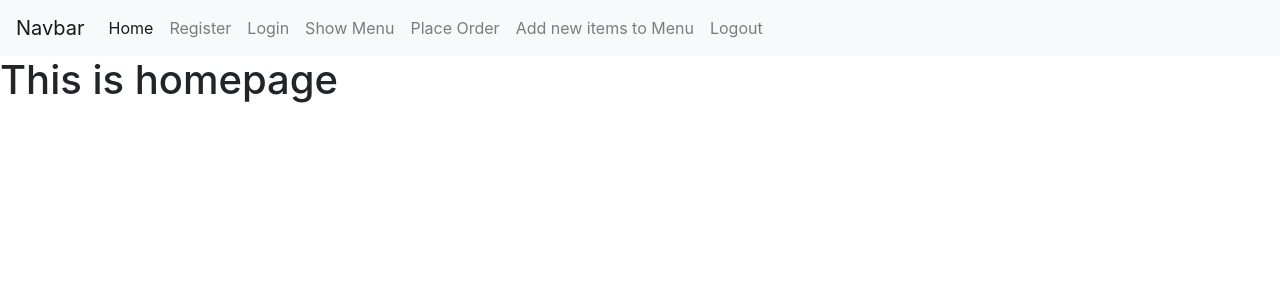
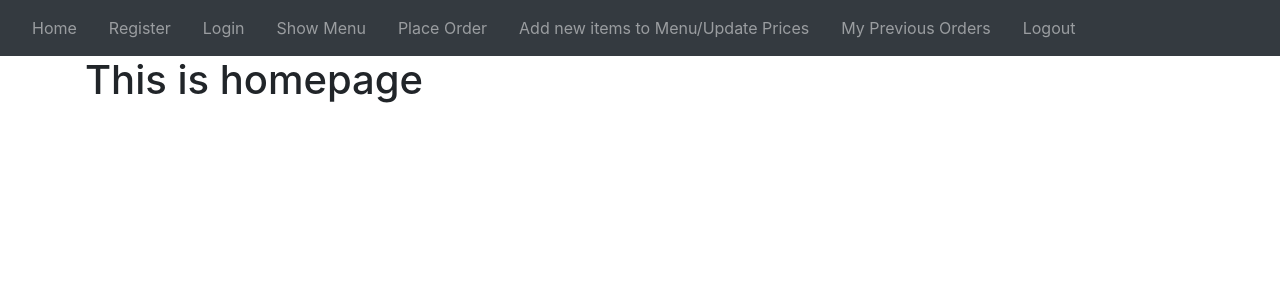
Before and after one commit to rishutoshniwal/food-order-api-sqlite, a Flask app: page / in a window 1280 px wide. Shown: the top 300 px of the page. Run offline with Flask 2, Linux system fonts and the light colour scheme; parts of the project's set-up code (start-up, migrations or seed data) failed here and were passed over; some libraries are stand-ins or nearby versions.

Commit message:
all functionalities

```diff
--- a/server.py
+++ b/server.py
@@ -133,47 +133,19 @@ def show_menu():
     menu=db.execute("SELECT * from menu").fetchall()
     return render_template("show_menu.html",menu=menu)
 
-# @app.route('/getotherdetails', methods =['GET', 'POST'])
-# def getotherdetails():
-#     data = request.get_json()
-#     username=data['username']
-#     orderid=data['orderid']
-#     tip=data['tip']
-#     people=data['people']
-#     discount=data['discount']
-#     db.execute("Update ordermap set tip=:tip,people=:people,discount=:discount WHERE (username=:username and orderid=:orderid)"
-#     ,{"username":username,"orderid":orderid,"tip":tip,"people":people,"discount":discount})
-#     db.commit()
 
-#     out=""
-#     check=db.execute("SELECT itemno,platetype,quantity,total from transaction WHERE orderid=:orderid",{"orderid":orderid}).fetchall()
-#     for c in check:
-#         out=out+"item "+str(c['itemno'])+" ["+str(c['platetype'])+"] ["+str(c['quantity'])+"] : "+str(c['total'])+"\n"
-#     check=db.execute("SELECT sum(total) from transaction WHERE orderid=:orderid",{"orderid":orderid}).fetchall()
-#     val=0
-#     for c in check:
-#         val=int(c['sum(total)'])
-#         out=out+"total_cost_of_all_items : "+str(c['sum(total)'])+"\n"
-#     out=out+"Tip percentage : "+str(tip)+"\n"
-#     out=out+"Discount/Increase : "+str(discount)+"\n"
-
-#     val=(val* (100+tip)/100) *((100+discount)/100)
-#     out=out+"Final total_cost_of_all_items : "+str('%.2f'%val)+"\n"
-#     out=out+"Count of people who shares bill : "+str(people)+"\n"
-#     share=val/people
-#     out=out+"Updated amount_with_tip to be paid per menu_head : "+str('%.2f'%share)
-
-#     return out
 
 @app.route('/previous_order', methods =['GET', 'POST'])
 def previous_order():
-    data = request.get_json()
-    username = data['username']
-    check=db.execute("SELECT orderid from ordermap WHERE username=:username",{"username":username}).fetchall()
-    res="Your order ids are : \n"
-    for c in check:
-        res=res+"Order id : "+str(c['orderid'])+"\n"
-    return res
+    global loggedin
+    if loggedin==False:
+        message=[]
+        message.append("You need to login first")
+        return redirect(url_for('login',message=message))
+    global loggedinUserName
+    username=loggedinUserName
+    orderlist=db.execute("SELECT orderid from ordermap WHERE username=:username",{"username":username}).fetchall()
+    return render_template("previous_orders.html",orderlist=orderlist,username=username)
 
 @app.route('/insert_menu', methods =['GET', 'POST'])
 def insert_menu():
@@ -201,8 +173,14 @@ def insert_menu():
             halfplate=int(halfplateList[i])
             fullplate=int(fullplateList[i])
 
-            db.execute("INSERT INTO menu(itemno,halfplate,fullplate) VALUES(:itemno,:halfplate,:fullplate)",
-                    {"itemno":itemno,"halfplate":halfplate,"fullplate":fullplate})
+            check=db.execute("SELECT * from menu WHERE itemno=:itemno",{"itemno":itemno}).fetchone()
+            if check!=None:
+                db.execute("Update menu set halfplate=:halfplate,fullplate=:fullplate WHERE itemno=:itemno"
+            ,{"itemno":itemno,"halfplate":halfplate,"fullplate":fullplate})
+
+            else:
+                db.execute("INSERT INTO menu(itemno,halfplate,fullplate) VALUES(:itemno,:halfplate,:fullplate)",
+                        {"itemno":itemno,"halfplate":halfplate,"fullplate":fullplate})
             db.commit()
         message=[]
         message.append("Item added to menu succesfully")
@@ -213,9 +191,7 @@ def insert_menu():
 
 @app.route('/fetch_that_bill/<orderid>/<username>', methods =['GET', 'POST'])
 def fetch_that_bill(orderid,username):
-    #  data = request.get_json()
-    #  username=data['username']
-    #  orderid=data['orderid']
+
      check=db.execute("SELECT tip from ordermap WHERE (orderid=:orderid and username=:username)",{"orderid":orderid,"username":username}).fetchone()
      tip=check['tip']
      check=db.execute("SELECT people from ordermap WHERE (orderid=:orderid and username=:username)",{"orderid":orderid,"username":username}).fetchone()
@@ -240,7 +216,7 @@ def fetch_that_bill(orderid,username):
 def ordermap():
     global i
     i=i+1
-    # data = request.get_json()
+
     global loggedinUserName
     username = loggedinUserName
     db.execute("INSERT INTO ordermap(username,orderid) VALUES(:username,:orderid)",{"username":username,"orderid":i})
--- a/templates/index.html
+++ b/templates/index.html
@@ -26,25 +26,26 @@
   {% endif %}
 
 
-    <nav class="navbar navbar-expand-lg navbar-light bg-light">
-        <a class="navbar-brand" href="#">Navbar</a>
-        <button class="navbar-toggler" type="button" data-toggle="collapse" data-target="#navbarNavAltMarkup" aria-controls="navbarNavAltMarkup" aria-expanded="false" aria-label="Toggle navigation">
-          <span class="navbar-toggler-icon"></span>
-        </button>
+    <nav class="navbar navbar-expand-lg navbar-dark bg-dark">
+
         <div class="collapse navbar-collapse" id="navbarNavAltMarkup">
           <div class="navbar-nav">
-            <a class="nav-item nav-link active" href="/">Home <span class="sr-only">(current)</span></a>
-            <a class="nav-item nav-link" href="/register">Register</a>
-            <a class="nav-item nav-link" href="/login">Login</a>
-            <a class="nav-item nav-link" href="/show_menu">Show Menu</a>
-            <a class="nav-item nav-link" href="/insert_order">Place Order</a>
-            <a class="nav-item nav-link" href="/insert_menu">Add new items to Menu</a>
-            <a class="nav-item nav-link" href="/logout">Logout</a>
+            <a class="nav-item nav-link mx-2" href="/">Home <span class="sr-only">(current)</span></a>
+            <a class="nav-item nav-link mx-2" href="/register">Register</a>
+            <a class="nav-item nav-link mx-2" href="/login">Login</a>
+            <a class="nav-item nav-link mx-2" href="/show_menu">Show Menu</a>
+            <a class="nav-item nav-link mx-2" href="/insert_order">Place Order</a>
+            <a class="nav-item nav-link mx-2" href="/insert_menu">Add new items to Menu/Update Prices</a>
+            <a class="nav-item nav-link mx-2" href="/previous_order">My Previous Orders</a>
+            <a class="nav-item nav-link mx-2" href="/logout">Logout</a>
 
           </div>
         </div>
       </nav>
-      <h1>This is homepage</h1>
+      <div class="container">
+        <h1>This is homepage</h1>
+      </div>
+
 
 </body>
 </html>
```
Also changed, not shown: templates/previous_orders.html (added, +77 -0 lines).
